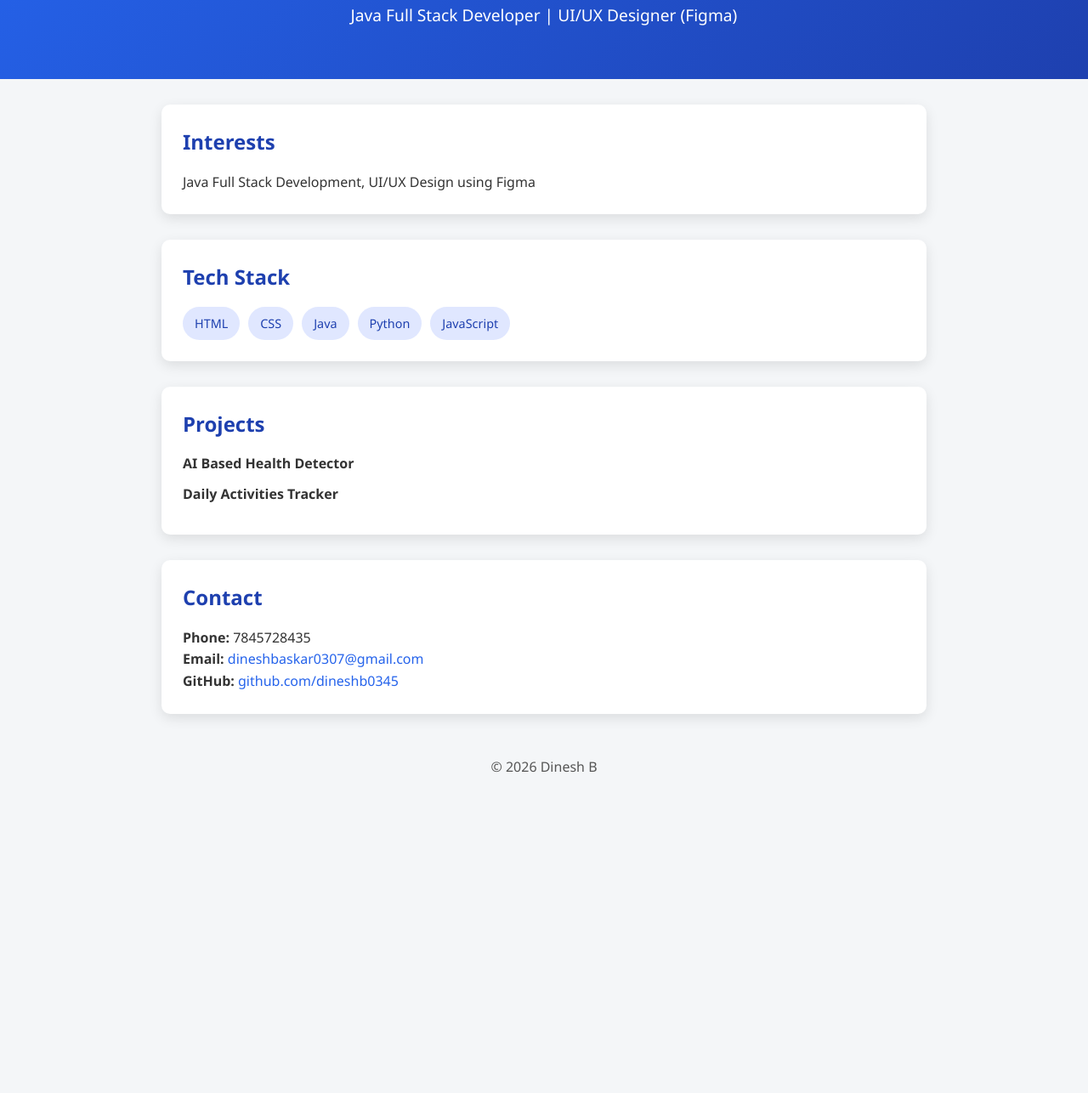
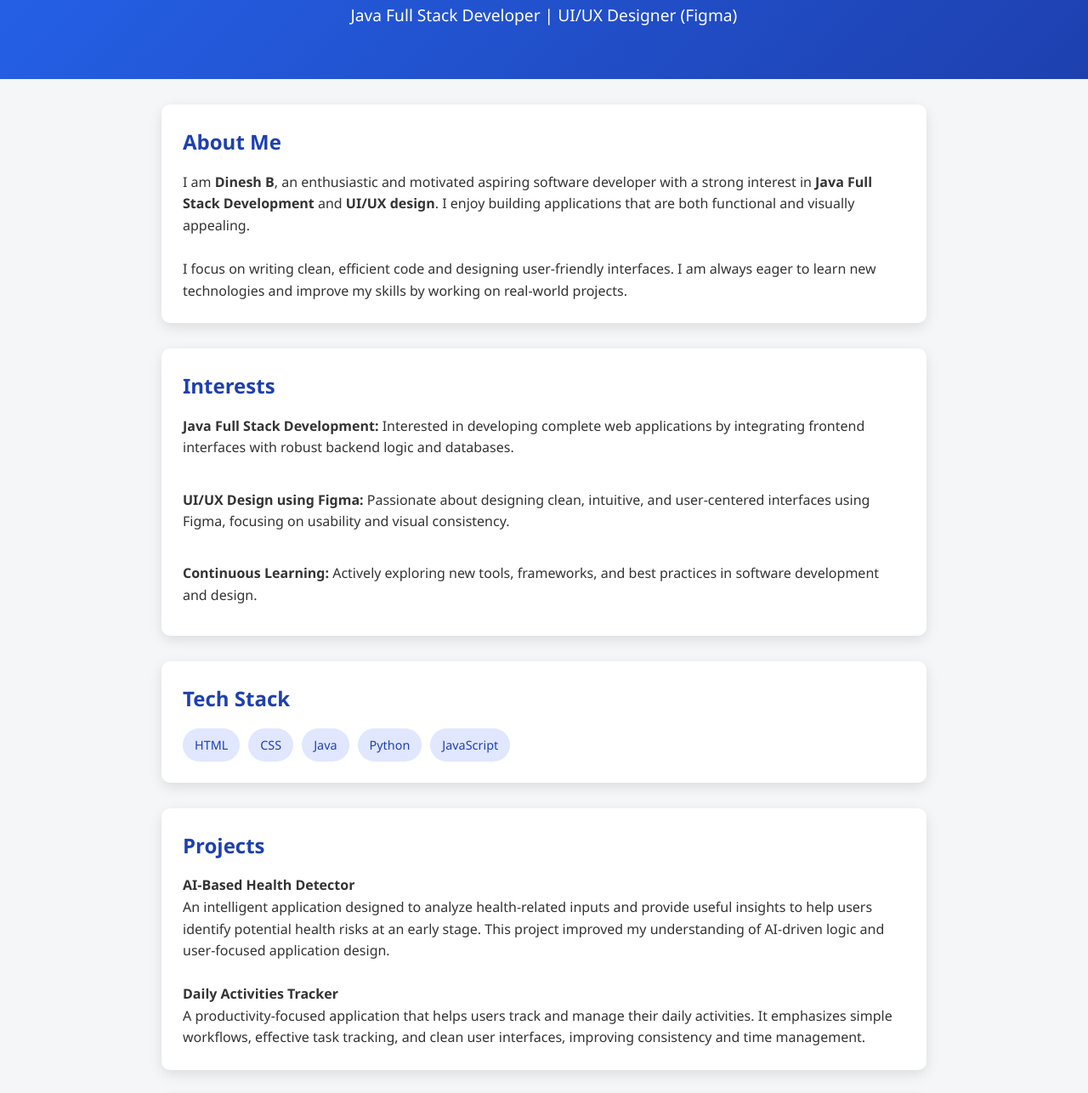
Before and after one commit to dineshb0345/portfolio, a plain HTML site: page index.html in a window 1280 px wide. Shown: the part 139-1425 px from the top of the page at 85% size. Before the commit the page ends 1074 px from the top, so only its background shows below. Drawn offline with Linux system fonts and the light colour scheme.

Commit message:
Update index.html

```diff
--- a/index.html
+++ b/index.html
@@ -8,16 +8,51 @@
 </head>
 <body>
 
+    <!-- Hero Section -->
     <header class="hero">
         <h1>Dinesh B</h1>
         <p>Java Full Stack Developer | UI/UX Designer (Figma)</p>
     </header>
 
+    <!-- About Me -->
+    <section class="card">
+        <h2>About Me</h2>
+        <p>
+            I am <strong>Dinesh B</strong>, an enthusiastic and motivated aspiring software developer with a strong
+            interest in <strong>Java Full Stack Development</strong> and <strong>UI/UX design</strong>.
+            I enjoy building applications that are both functional and visually appealing.
+        </p>
+        <br>
+        <p>
+            I focus on writing clean, efficient code and designing user-friendly interfaces.
+            I am always eager to learn new technologies and improve my skills by working on real-world projects.
+        </p>
+    </section>
+
+    <!-- Interests -->
     <section class="card">
         <h2>Interests</h2>
-        <p>Java Full Stack Development, UI/UX Design using Figma</p>
+        <ul>
+            <li>
+                <strong>Java Full Stack Development:</strong>
+                Interested in developing complete web applications by integrating frontend interfaces
+                with robust backend logic and databases.
+            </li>
+            <br>
+            <li>
+                <strong>UI/UX Design using Figma:</strong>
+                Passionate about designing clean, intuitive, and user-centered interfaces using Figma,
+                focusing on usability and visual consistency.
+            </li>
+            <br>
+            <li>
+                <strong>Continuous Learning:</strong>
+                Actively exploring new tools, frameworks, and best practices in software development and design.
+            </li>
+        </ul>
     </section>
 
+    <!-- Tech Stack -->
     <section class="card">
         <h2>Tech Stack</h2>
         <div class="skills">
@@ -29,18 +64,34 @@
         </div>
     </section>
 
+    <!-- Projects -->
     <section class="card">
         <h2>Projects</h2>
-        <ul>
-            <li><strong>AI Based Health Detector</strong></li>
-            <li><strong>Daily Activities Tracker</strong></li>
-        </ul>
+
+        <p>
+            <strong>AI-Based Health Detector</strong><br>
+            An intelligent application designed to analyze health-related inputs and provide useful insights
+            to help users identify potential health risks at an early stage. This project improved my
+            understanding of AI-driven logic and user-focused application design.
+        </p>
+
+        <br>
+
+        <p>
+            <strong>Daily Activities Tracker</strong><br>
+            A productivity-focused application that helps users track and manage their daily activities.
+            It emphasizes simple workflows, effective task tracking, and clean user interfaces,
+            improving consistency and time management.
+        </p>
     </section>
 
+    <!-- Contact -->
     <section class="card">
         <h2>Contact</h2>
         <p><strong>Phone:</strong> 7845728435</p>
-        <p><strong>Email:</strong> <a href="mailto:dineshbaskar0307@gmail.com">dineshbaskar0307@gmail.com</a></p>
+        <p><strong>Email:</strong>
+            <a href="mailto:dineshbaskar0307@gmail.com">dineshbaskar0307@gmail.com</a>
+        </p>
         <p><strong>GitHub:</strong>
             <a href="https://github.com/dineshb0345" target="_blank">
                 github.com/dineshb0345
@@ -48,6 +99,7 @@
         </p>
     </section>
 
+    <!-- Footer -->
     <footer>
         <p>© 2026 Dinesh B</p>
     </footer>
```
